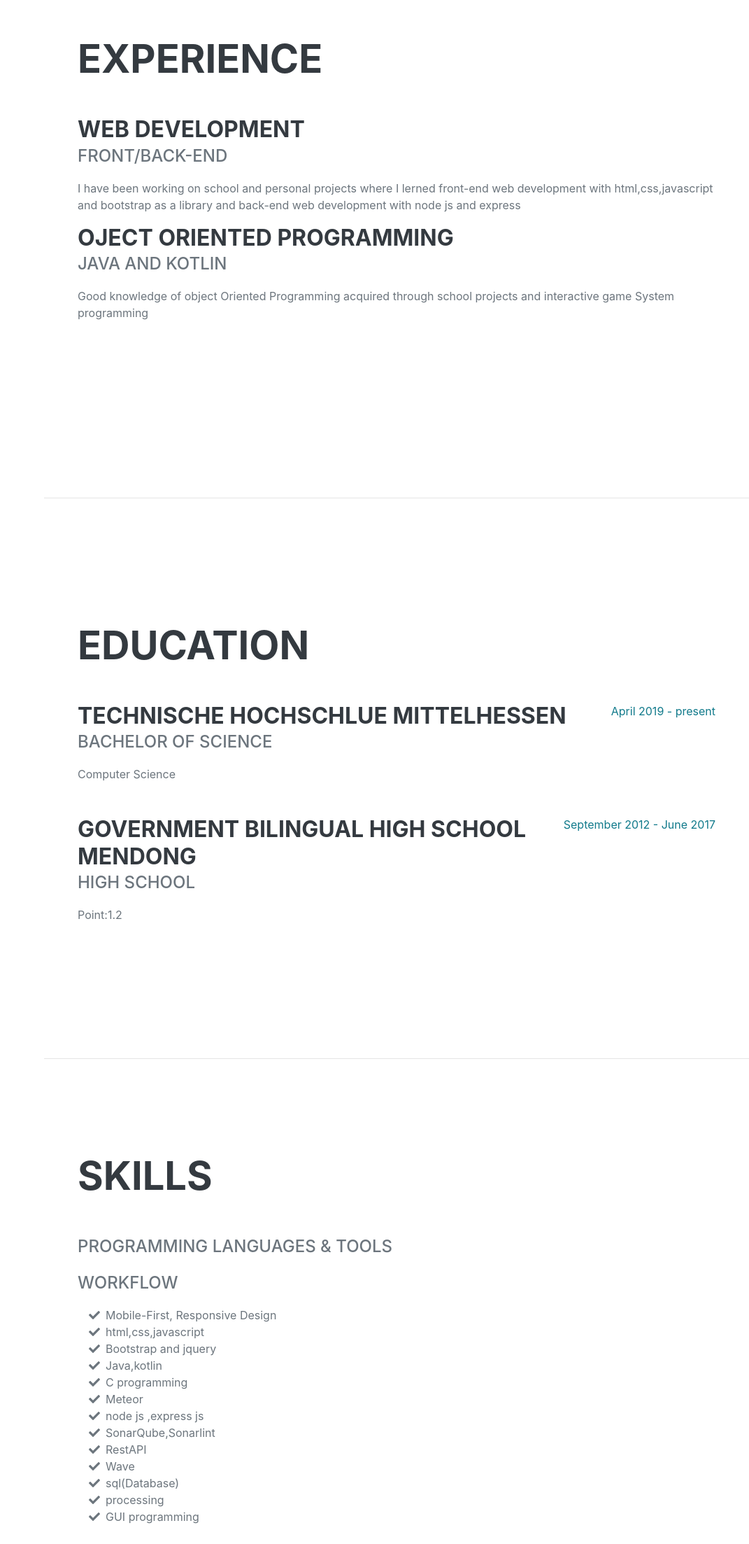
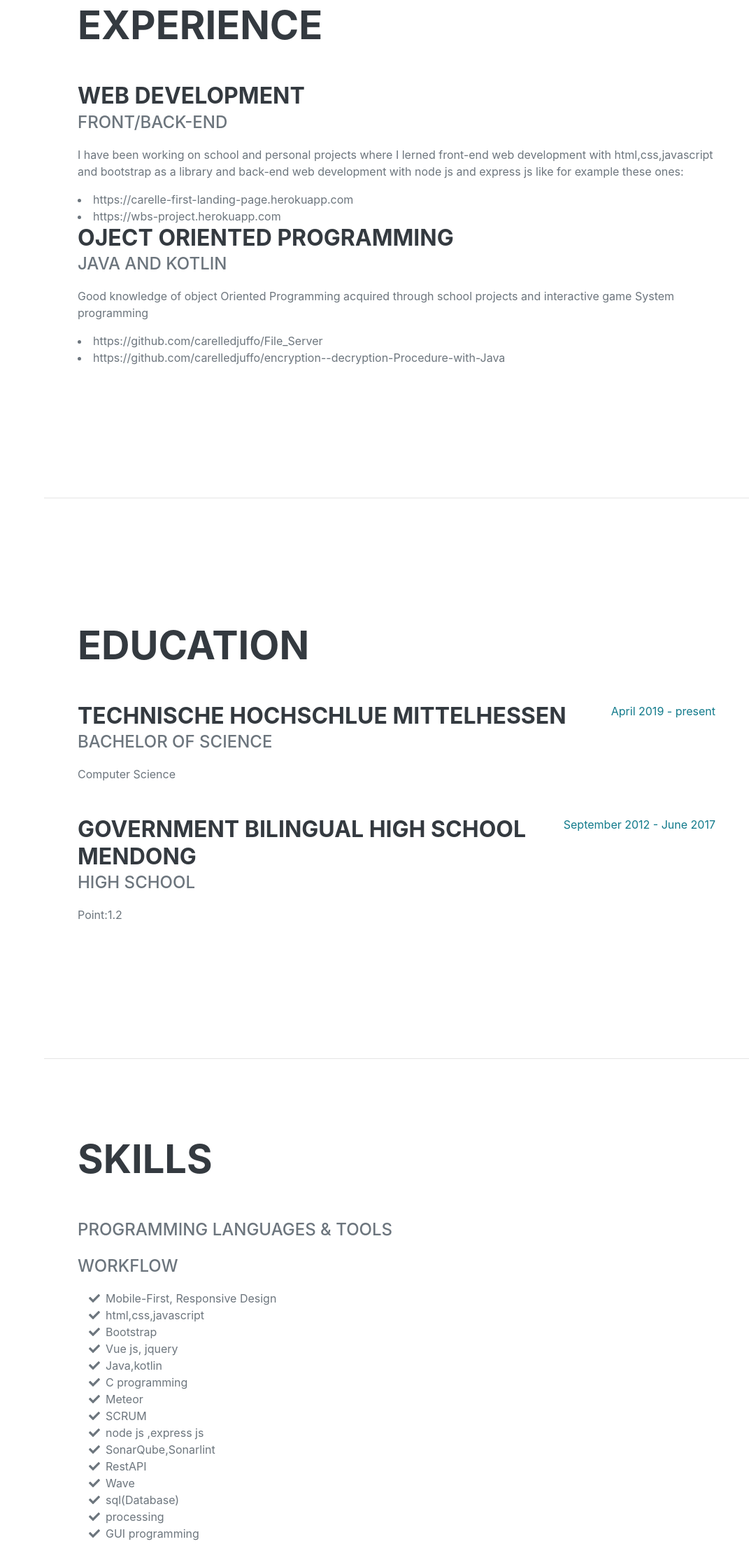
Before and after one commit to carelledjuffo/my_personal_website, a plain HTML site: page index.html in a window 1280 px wide. Shown: the part 890-3096 px from the top of the page at 70% size, without its empty margins (209-1280 px from the left). Drawn offline with nearby package versions, Linux system fonts and the light colour scheme; a web font is replaced by a local one.

Commit message:
added personal projects

```diff
--- a/index.html
+++ b/index.html
@@ -65,13 +65,31 @@
                         <div class="flex-grow-1">
                             <h3 class="mb-0"> Web Development</h3>
                             <div class="subheading mb-3">Front/back-end</div>
-                            <p>I have been working on school and personal projects where I lerned front-end web development with html,css,javascript and bootstrap as a library and back-end web development with node js and express</back-end></p>
+                            <p>I have been working on school and personal projects where I lerned front-end web development with html,css,javascript and bootstrap as a library and back-end web development with node js and express js like for example these ones:</back-end></p>
+                            <li>
+                                <span class="fa-li"><i class="fas fa-check"></i></span>
+                                https://carelle-first-landing-page.herokuapp.com
+                            </li>
+                            <li>
+                                <span class="fa-li"><i class="fas fa-check"></i></span>
+                                https://wbs-project.herokuapp.com
+                            </li>
+
 
                     <div class="d-flex flex-column flex-md-row justify-content-between mb-5">
                         <div class="flex-grow-1">
                             <h3 class="mb-0">Oject Oriented Programming</h3>
                             <div class="subheading mb-3">Java and Kotlin</div>
                             <p>Good knowledge of object Oriented Programming acquired through school projects and interactive game System programming </p>
+                            <li>
+                                <span class="fa-li"><i class="fas fa-check"></i></span>
+                                https://github.com/carelledjuffo/File_Server
+                            </li>
+                            <li>
+                                <span class="fa-li"><i class="fas fa-check"></i></span>
+                                https://github.com/carelledjuffo/encryption--decryption-Procedure-with-Java
+                            </li>
+
 
                         </div>
                 </div>
@@ -118,7 +136,11 @@
                         </li>
                         <li>
                             <span class="fa-li"><i class="fas fa-check"></i></span>
-                         Bootstrap and jquery
+                         Bootstrap
+                        </li>
+                        <li>
+                            <span class="fa-li"><i class="fas fa-check"></i></span>
+                            Vue js, jquery
                         </li>
                         <li>
                             <span class="fa-li"><i class="fas fa-check"></i></span>
@@ -131,6 +153,10 @@
                         <li>
                             <span class="fa-li"><i class="fas fa-check"></i></span>
                         Meteor
+                        </li>
+                        <li>
+                            <span class="fa-li"><i class="fas fa-check"></i></span>
+                            SCRUM
                         </li>
                         <li>
                             <span class="fa-li"><i class="fas fa-check"></i></span>
```
